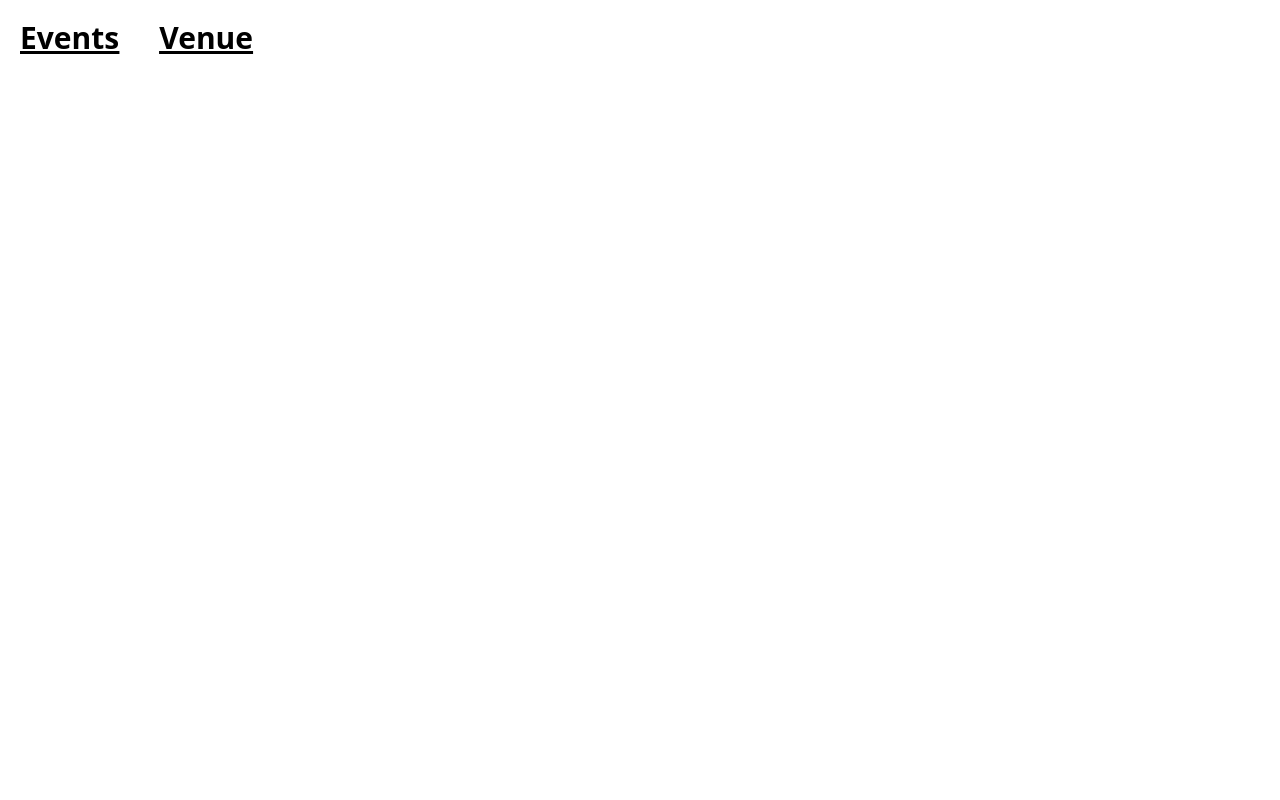
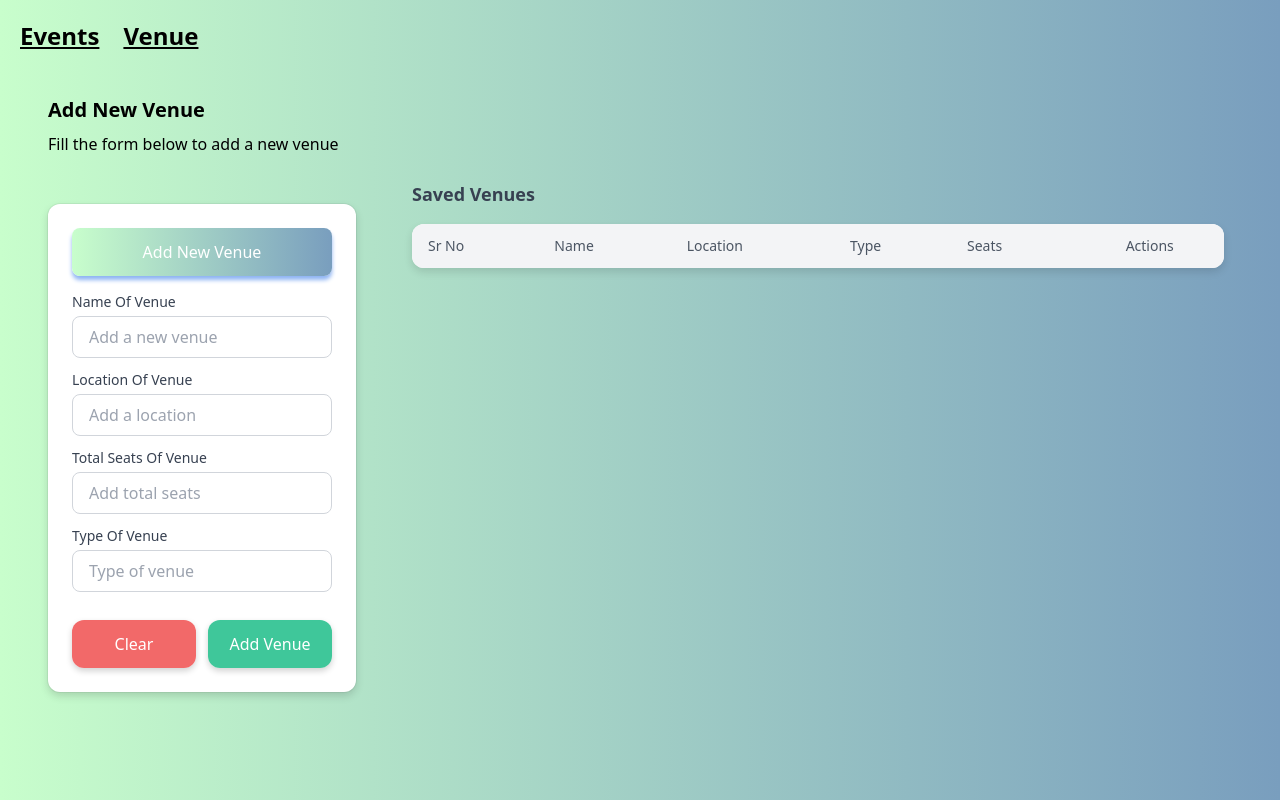
Before and after one commit to 4SightDigital/Pass-management-module-, a React (Vite) app: page / in a window 1280 px wide. Before the commit this address had no page. Built offline with nearby package versions, Linux system fonts and the light colour scheme.

Commit message:
added css to venue page

```diff
--- a/src/App.jsx
+++ b/src/App.jsx
@@ -1,36 +1,43 @@
-import React from 'react'
-import { BrowserRouter, Link, Route, Routes } from 'react-router-dom'
-import Events from './pages/Events'
-import Venues from './pages/Venues'
-import useVenueStore from './store/useVenueStore'
+import React from "react";
+import { BrowserRouter, Link, Route, Routes } from "react-router-dom";
+import Events from "./pages/Events";
+import Venues from "./pages/Venues";
+import useVenueStore from "./store/useVenueStore";
 
 function App() {
-  const myStore = useVenueStore()
-  console.log(myStore)
+  const myStore = useVenueStore();
+  console.log(myStore);
+
   return (
-    <>
-    <BrowserRouter>
-    <nav className='flex'>
-      <div className='text-3xl font-bold underline p-5'>
-      <Link to="/events">Events</Link>
+    <div className="min-h-screen bg-gradient-to-r from-[#C8FECC] to-[#799EBE]">
+      <BrowserRouter>
+        {/* Navbar */}
+        <nav className="flex gap-6 p-5">
+          <Link
+            to="/events"
+            className="text-2xl font-semibold underline hover:text-gray-700"
+          >
+            Events
+          </Link>
 
-      </div>
-      <div className='text-3xl font-bold underline p-5'>
-      <Link to="/venue">Venue</Link>
-      </div>
+          <Link
+            to="/venue"
+            className="text-2xl font-semibold underline hover:text-gray-700"
+          >
+            Venue
+          </Link>
+        </nav>
 
-    </nav>
-
-
-    <Routes>
-
-    <Route path='/events' element={<Events/>}> </Route>
-    <Route path='/venue' element={Venues()}> </Route>
-    </Routes>
-    </BrowserRouter>
-
-    </>
-  )
+        {/* Page Content */}
+        <div className="p-4 sm:p-6">
+          <Routes>
+            <Route path="/events" element={<Events />} />
+            <Route path="/" element={<Venues />} />
+          </Routes>
+        </div>
+      </BrowserRouter>
+    </div>
+  );
 }
 
-export default App
+export default App;
--- a/src/pages/Venues.jsx
+++ b/src/pages/Venues.jsx
@@ -63,124 +63,316 @@ function Venues() {
 
   return (
     <>
-      <div>Add New Venue</div>
-      <div>Fill Below Form to add a new Venue</div>
+      <div>
+        <h2 className="text-xl font-bold text-black mb-2 ml-6">
+          Add New Venue
+        </h2>
+        <p className="text-gray-1000 mb-6 ml-6">
+          Fill the form below to add a new venue
+        </p>
+      </div>
 
+      <div className="flex flex-col lg:flex-row gap-6 items-start">
+        {/*
+      left side card begins here
+      */}
+
+        <div
+          className="
+    bg-white
+    w-full sm:w-3/4 md:w-1/2 lg:w-1/3 xl:w-1/4
+    mx-auto lg:ml-6 lg:mr-0
+    rounded-xl
+    p-6
+    mt-6
+    shadow-[0_4px_8px_rgba(0,0,0,0.15),0_0_0_1px_rgba(0,0,0,0.05)]
+  "
+        >
+          {/* Header */}
+          <div
+            className="
+      text-white
+      text-center
+      w-full
+      px-4 py-3
+      rounded-lg
+      shadow-[0_4px_4px_#8EB4F3]
+      bg-gradient-to-r from-[#C8FECC] to-[#799EBE]
+      mb-4
+    "
+          >
+            Add New Venue
+          </div>
+
+          <form onSubmit={handleAddVenue} className="space-y-3">
+            {/* Name */}
             <div>
-        <form action="" onSubmit={handleAddVenue}>
-          <div>
+              <label
+                htmlFor="nameOfVenue"
+                className="block text-sm font-medium text-gray-700 mb-1"
+              >
+                Name Of Venue
+              </label>
               <input
+                id="nameOfVenue"
                 type="text"
                 value={name}
-              onChange={(e) => {
-                setName(e.target.value);
-              }}
+                onChange={(e) => setName(e.target.value)}
                 placeholder="Add a new venue"
-              required={true}
+                required
+                className="w-full px-4 py-2 border border-gray-300 rounded-lg focus:ring-2 focus:ring-blue-500 focus:border-blue-500 outline-none transition"
               />
             </div>
 
+            {/* Location */}
             <div>
+              <label
+                htmlFor="locationVenue"
+                className="block text-sm font-medium text-gray-700 mb-1"
+              >
+                Location Of Venue
+              </label>
               <input
+                id="locationVenue"
                 type="text"
                 value={location}
-              onChange={(e) => {
-                setLocation(e.target.value);
-              }}
-              placeholder="Add a Location"
+                onChange={(e) => setLocation(e.target.value)}
+                placeholder="Add a location"
+                className="w-full px-4 py-2 border border-gray-300 rounded-lg focus:ring-2 focus:ring-blue-500 focus:border-blue-500 outline-none transition"
               />
             </div>
 
+            {/* Total Seats */}
             <div>
+              <label
+                htmlFor="totalSeats"
+                className="block text-sm font-medium text-gray-700 mb-1"
+              >
+                Total Seats Of Venue
+              </label>
               <input
+                id="totalSeats"
                 type="number"
                 value={totalSeats}
-              onChange={(e) => {
-                setTotalSeats(e.target.value);
-              }}
-              placeholder="Add totalSeats"
+                onChange={(e) => setTotalSeats(e.target.value)}
+                placeholder="Add total seats"
+                className="w-full px-4 py-2 border border-gray-300 rounded-lg focus:ring-2 focus:ring-blue-500 focus:border-blue-500 outline-none transition"
               />
             </div>
 
+            {/* Venue Type */}
             <div>
+              <label
+                htmlFor="typeVenue"
+                className="block text-sm font-medium text-gray-700 mb-1"
+              >
+                Type Of Venue
+              </label>
               <input
+                id="typeVenue"
                 type="text"
                 value={venueType}
-              onChange={(e) => {
-                setVenueType(e.target.value);
-              }}
+                onChange={(e) => setVenueType(e.target.value)}
                 placeholder="Type of venue"
+                className="w-full px-4 py-2 border border-gray-300 rounded-lg focus:ring-2 focus:ring-blue-500 focus:border-blue-500 outline-none transition"
               />
             </div>
 
-          <button type="submit">Click to create Event</button>
+            {/* Buttons */}
+            <div className="pt-4 flex flex-col sm:flex-row gap-3 sm:justify-between">
+              <button
+                type="button"
+                onClick={resetForm}
+                className="
+          w-full sm:w-[48%]
+          bg-red-500/80 hover:bg-red-500
+          text-white font-medium
+          py-3 px-4 rounded-xl
+          shadow-[0_3px_6px_rgba(0,0,0,0.18)]
+          hover:shadow-[0_6px_12px_rgba(0,0,0,0.22)]
+          transition-all duration-300
+          transform hover:-translate-y-0.5
+        "
+              >
+                Clear
+              </button>
+
+              <button
+                type="submit"
+                className="
+          w-full sm:w-[48%]
+          bg-emerald-500/80 hover:bg-emerald-600
+          text-white font-medium
+          py-3 px-4 rounded-xl
+          shadow-[0_3px_6px_rgba(0,0,0,0.18)]
+          hover:shadow-[0_6px_12px_rgba(0,0,0,0.22)]
+          transition-all duration-300
+          transform hover:-translate-y-0.5
+        "
+              >
+                Add Venue
+              </button>
+            </div>
           </form>
         </div>
 
-      <div>
-        <h2 className="text-red-300">Saved Venues</h2>
+        {/*
+      left side card ends here
+      */}
 
-        <ul>
-          {venues.map((v, index) => {
-            return (
-              <li key={v.id}>
+        {/*
+      right side section begins from below
+      */}
+
+        <div className="mt-6 lg:mt-0 lg:ml-8 mr-8 flex-1">
+          <h2 className="text-lg font-semibold text-gray-700 mb-4">
+            Saved Venues
+          </h2>
+
+          <div className="overflow-x-auto bg-white rounded-xl shadow-[0_4px_8px_rgba(0,0,0,0.12)]">
+            <table className="min-w-full border-collapse">
+              <thead className="bg-gray-100">
+                <tr>
+                  <th className="px-4 py-3 text-left text-sm font-medium text-gray-600">
+                    Sr No
+                  </th>
+                  <th className="px-4 py-3 text-left text-sm font-medium text-gray-600">
+                    Name
+                  </th>
+                  <th className="px-4 py-3 text-left text-sm font-medium text-gray-600">
+                    Location
+                  </th>
+                  <th className="px-4 py-3 text-left text-sm font-medium text-gray-600">
+                    Type
+                  </th>
+                  <th className="px-4 py-3 text-left text-sm font-medium text-gray-600">
+                    Seats
+                  </th>
+                  <th className="px-4 py-3 text-center text-sm font-medium text-gray-600">
+                    Actions
+                  </th>
+                </tr>
+              </thead>
+
+              <tbody className="divide-y">
+                {venues.map((v, index) => (
+                  <tr key={v.id} className="hover:bg-gray-50 transition">
+                    <td className="px-4 py-3 text-sm text-gray-700">
+                      {index + 1}
+                    </td>
                     {editingId === v.id ? (
                       <>
-                    {editError && (
-                      <p style={{ color: "red", fontSize: "14px" }}>
-                        {editError}
-                      </p>
-                    )}
+                        {/* Editable Row */}
+                        <td className="px-4 py-2">
                           <input
-                      type="text"
+                            className="w-full px-2 py-1 border rounded-md"
                             value={editData.name || ""}
                             onChange={(e) =>
                               setEditData({ ...editData, name: e.target.value })
                             }
                           />
+                        </td>
 
+                        <td className="px-4 py-2">
                           <input
-                    type="text"
+                            className="w-full px-2 py-1 border rounded-md"
                             value={editData.location || ""}
                             onChange={(e) =>
-                        setEditData({ ...editData, location: e.target.value })
+                              setEditData({
+                                ...editData,
+                                location: e.target.value,
+                              })
                             }
                           />
+                        </td>
 
+                        <td className="px-4 py-2">
                           <input
-                    type="text"
+                            className="w-full px-2 py-1 border rounded-md"
                             value={editData.venueType ?? ""}
                             onChange={(e) =>
-                        setEditData({ ...editData, venueType: e.target.value })
+                              setEditData({
+                                ...editData,
+                                venueType: e.target.value,
+                              })
                             }
                           />
+                        </td>
 
+                        <td className="px-4 py-2">
                           <input
                             type="number"
+                            className="w-full px-2 py-1 border rounded-md"
                             value={editData.totalSeats ?? ""}
                             onChange={(e) =>
-                        setEditData({ ...editData, totalSeats: e.target.value })
+                              setEditData({
+                                ...editData,
+                                totalSeats: e.target.value,
+                              })
                             }
                           />
+                        </td>
 
-                    <button onClick={() => saveEdit(v.id)}>💾 Save</button>
-                    <button onClick={() => setEditingId(null)}>
-                      ❌ Cancel
+                        <td className="px-4 py-2 text-center space-x-2">
+                          <button
+                            onClick={() => saveEdit(v.id)}
+                            className="px-3 py-1 bg-emerald-500 text-white rounded-md hover:bg-emerald-600"
+                          >
+                            Save
                           </button>
+                          <button
+                            onClick={() => setEditingId(null)}
+                            className="px-3 py-1 bg-gray-400 text-white rounded-md hover:bg-gray-500"
+                          >
+                            Cancel
+                          </button>
+                        </td>
                       </>
                     ) : (
                       <>
-                    <strong>{v.name}</strong> — {v.location} — {v.venueType} -
+                        {/* Normal Row */}
+                        <td className="px-4 py-3 text-sm text-gray-700">
+                          {v.name}
+                        </td>
+                        <td className="px-4 py-3 text-sm text-gray-700">
+                          {v.location}
+                        </td>
+                        <td className="px-4 py-3 text-sm text-gray-700">
+                          {v.venueType}
+                        </td>
+                        <td className="px-4 py-3 text-sm text-gray-700">
                           {v.totalSeats}
-                    <button onClick={() => startEdit(v)}>✏️ Edit</button>
-                    <button onClick={() => deleteVenue(v.id)}>🗑 Delete</button>
+                        </td>
+                        <td className="px-4 py-3 text-center space-x-2">
+                          <button
+                            onClick={() => startEdit(v)}
+                            className="px-3 py-1 bg-blue-500 text-white rounded-md hover:bg-blue-600"
+                          >
+                            Edit
+                          </button>
+                          <button
+                            onClick={() => deleteVenue(v.id)}
+                            className="px-3 py-1 bg-red-500 text-white rounded-md hover:bg-red-600"
+                          >
+                            Delete
+                          </button>
+                        </td>
                       </>
                     )}
-              </li>
-            );
-          })}
-        </ul>
+                  </tr>
+                ))}
+              </tbody>
+            </table>
           </div>
+
+          {editError && (
+            <p className="text-red-500 text-sm mt-2">{editError}</p>
+          )}
+        </div>
+      </div>
+      {/*
+      right side section ends here
+      */}
     </>
   );
 }
```
Also changed, not shown: 1 other file (tests, documents, lock files or other folders). Lines whose indentation alone changed are shown as unchanged.
